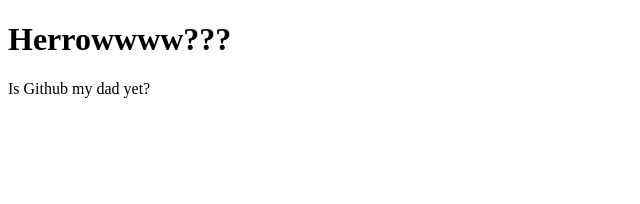
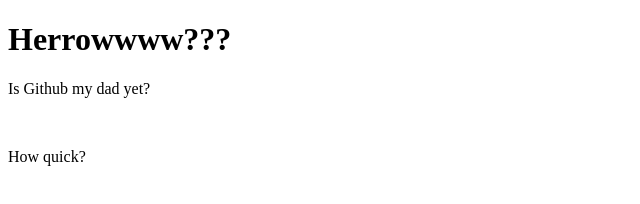
Before and after one commit to SimpIncorporate/SimpIncorporate.github.io, a plain HTML site: page index.html in a window 1280 px wide. Shown: the full height of the page, 0-640 px from the left. Drawn offline with Linux system fonts and the light colour scheme.

Commit message:
Update index.html

```diff
--- a/index.html
+++ b/index.html
@@ -6,5 +6,7 @@
 	<body>
 		<h1>Herrowwww???</h1>
 		<p>Is Github my dad yet?</p>
+		<br>
+		<p>How quick?</p>
 	</body>
 </html>
```
